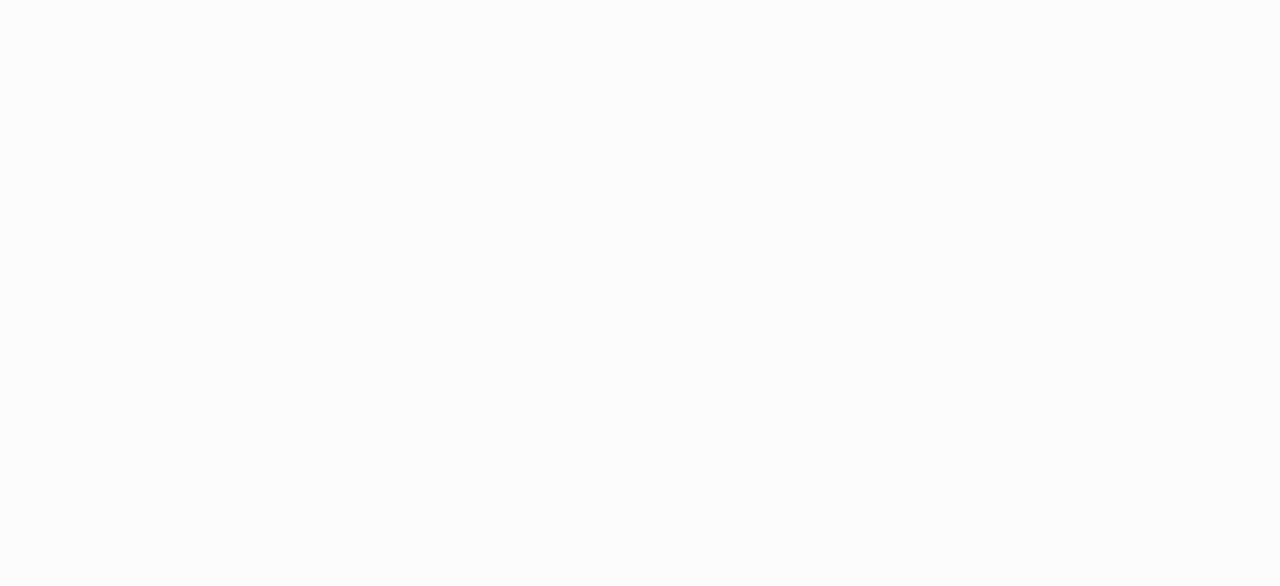
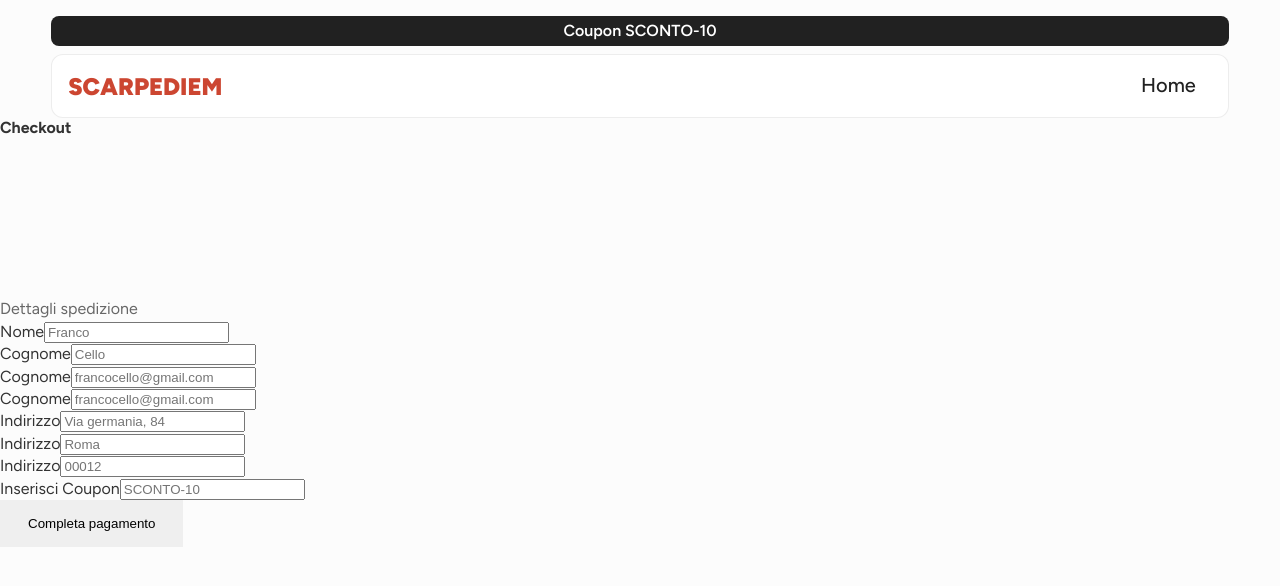
Before and after one commit to lorenzoferrante97/scarpe_diem, a React (Vite) app in the folder frontend/: page /checkout in a window 1280 px wide. Before the commit this address had no page. Shown: the top 586 px of the page. Built offline with nearby package versions, Linux system fonts and the light colour scheme.

Commit message:
add: checkout + cart + fix product page

```diff
--- a/frontend/src/App.jsx
+++ b/frontend/src/App.jsx
@@ -5,6 +5,7 @@
 import ProductPage from './pages/ProductPage'; //product
 import Cart from './components/Cart';
 import Search from './components/Search';
+import Checkout from './pages/Checkout';
 
 function App() {
   return (
@@ -16,6 +17,7 @@
             <Route path="/product/:slug" Component={ProductPage}></Route>
             <Route path="/cart" Component={Cart}></Route>
             <Route path="/search" Component={Search}></Route>
+            <Route path="/checkout" Component={Checkout}></Route>
           </Route>
         </Routes>
       </BrowserRouter>
--- a/frontend/src/components/Cart.jsx
+++ b/frontend/src/components/Cart.jsx
@@ -1,7 +1,54 @@
+import { useGlobalContext } from '../contexts/GlobalContext';
+import { useEffect } from 'react';
+
 export default function Cart() {
+  const { cart, cleanCart, setCartToLocal } = useGlobalContext();
+
+  console.log('cart: ', cart);
+
+  useEffect(() => {
+    setCartToLocal();
+  }, []);
+
   return (
     <>
-      <section>Carrello</section>
+      <main>
+        <section className="cart-header">
+          <h1 className="h1">Carrello</h1>
+        </section>
+        {/* elenco card carrello */}
+        <section className="cart-products-list">
+          {cart?.map((product, i) => {
+            const { name, image, price } = product;
+
+            return (
+              <div key={i} className="cart-card">
+                <figure className="cart-card-img">
+                  <img src={image} alt="" />
+                </figure>
+                {/* card info */}
+                <div className="cart-card-info">
+                  <span>{name}</span>
+                  {/* quantity */}
+                  <div>
+                    <span>Quantità</span>
+                    <span>2</span>
+                  </div>
+                  {/* price */}
+                  <div>
+                    <span>Prezzo</span>
+                    <span>{price}</span>
+                  </div>
+                </div>
+              </div>
+            );
+          })}
+        </section>
+        <section className="cart-actions">
+          <button>Procedi al Checkout</button>
+          <button onClick={() => cleanCart()}>Svuota Carrello</button>
+        </section>
+      </main>
     </>
   );
 }
--- a/frontend/src/components/HeroCarousel/HeroCarousel.jsx
+++ b/frontend/src/components/HeroCarousel/HeroCarousel.jsx
@@ -1,6 +1,6 @@
 import HeroCarouselSlide from './HeroCarouselSlide';
 import React, { useState, useEffect, useRef } from 'react';
-import { useGlobalContext } from "../../contexts/GlobalContext";
+import { useGlobalContext } from '../../contexts/GlobalContext';
 
 export default function HeroCarousel({ autoSlideInterval }) {
   const [currentIndex, setCurrentIndex] = useState(0);
@@ -19,10 +19,7 @@
   }, []);
 
   // Optional: Log the data for debugging
-  useEffect(() => {
-    console.log("mostSelledProduct:", mostSelledProduct);
-    console.log("mostRecentProduct:", mostRecentProduct);
-  }, [mostSelledProduct, mostRecentProduct]);
+  useEffect(() => {}, [mostSelledProduct, mostRecentProduct]);
 
   const nextSlide = () => {
     setCurrentIndex((prevIndex) => (prevIndex + 1) % slideCount);
--- a/frontend/src/index.css
+++ b/frontend/src/index.css
@@ -2,3 +2,4 @@
 @import './style/base.css';
 @import './style/home.css';
 @import './style/product.css';
+@import './style/cart.css';
--- /dev/null
+++ b/frontend/src/pages/Checkout.jsx
@@ -0,0 +1,68 @@
+export default function Checkout() {
+  return (
+    <>
+      <main>
+        <section>
+          <h1>Checkout</h1>
+        </section>
+        <section>
+          {/* form */}
+          <div>
+            <form>
+              {/* info spedizione -> mail, num tel, indirizzo sped, indirizzo fatt, coupon id */}
+              <div>
+                <p>Dettagli spedizione</p>
+                {/* nome */}
+                <div>
+                  <label htmlFor="name">Nome</label>
+                  <input type="text" name="name" placeholder="Franco" />
+                </div>
+                {/* cognome */}
+                <div>
+                  <label htmlFor="surname">Cognome</label>
+                  <input type="text" name="surname" placeholder="Cello" />
+                </div>
+                {/* mail */}
+                <div>
+                  <label htmlFor="email">Cognome</label>
+                  <input type="email" name="email" placeholder="francocello@gmail.com" />
+                </div>
+                {/* tel */}
+                <div>
+                  <label htmlFor="tel">Cognome</label>
+                  <input type="tel" name="tel" placeholder="francocello@gmail.com" />
+                </div>
+                {/* indirizzo spedizione */}
+                <div>
+                  <label htmlFor="indirizzosped">Indirizzo</label>
+                  <input type="text" name="indirizzosped" placeholder="Via germania, 84" />
+                </div>
+                {/* città */}
+                <div>
+                  <label htmlFor="city">Indirizzo</label>
+                  <input type="text" name="city" placeholder="Roma" />
+                </div>
+                {/* cap */}
+                <div>
+                  <label htmlFor="cap">Indirizzo</label>
+                  <input type="text" name="cap" placeholder="00012" />
+                </div>
+                {/* coupon */}
+                <div>
+                  <label htmlFor="coupon">Inserisci Coupon</label>
+                  <input type="text" name="coupon" placeholder="SCONTO-10" />
+                </div>
+              </div>
+              {/* actions */}
+              <div>
+                <button>Completa pagamento</button>
+              </div>
+            </form>
+          </div>
+          {/* riepilogo ordine */}
+          <div></div>
+        </section>
+      </main>
+    </>
+  );
+}
--- a/frontend/src/pages/ProductPage.jsx
+++ b/frontend/src/pages/ProductPage.jsx
@@ -1,21 +1,17 @@
 import { useState, useEffect } from 'react';
 import { useParams } from 'react-router-dom';
-// import axios from 'axios';
-// import { useGlobalContext } from '../contexts/GlobalContext';
+import { useGlobalContext } from '../contexts/GlobalContext';
 
 export default function ProductPage() {
+  const { cart, addToCart, setCartToLocal } = useGlobalContext();
+
   const [product, setProduct] = useState(null);
 
   const { slug } = useParams();
 
   useEffect(() => {
-    // axios
-    //   .get(`http://localhost:3000/products/${slug}`)
-    //   .then((res) => setProduct(res)) //setProduct(res.data))
-    //   .then((res) => console.log(res))
-    //   .catch((error) => console.error('errore nel recupero del prodotto', error));
-
     fetchProduct(slug);
+    setCartToLocal();
   }, []);
 
   const fetchProduct = (slug) => {
@@ -30,13 +26,17 @@
       });
     // console.log(product)
   };
-    // console.log(product)
+  // console.log(product)
+
+  console.log('cart: ', cart);
 
   return (
     <main>
       {/* Sezione prodotto */}
       <section className="product-section">
-        <figure className="product-image"><img src={product?.image} alt={product?.name} /></figure>
+        <figure className="product-image">
+          <img src={product?.image} alt={product?.name} />
+        </figure>
 
         <div className="product-info">
           <div className="product-details">
@@ -53,7 +53,15 @@
               Taglia
             </label>
 
-            {/* questa parte non è corretta come logica perchè la size va cercata nella tabella "product_size" */}
+            {/* seleziona taglia */}
+            <select>
+              <option value="">Seleziona taglia</option>
+              {/* map di array taglie con altri option */}
+            </select>
+
+            {/* seleziona quantità */}
+            <label htmlFor="quantity">Quantità</label>
+            <input type="number" name="quantity" min="1" />
 
             {/* <select id="size">
               <option>Seleziona una taglia</option>
@@ -64,7 +72,9 @@
 
             {/* mancano le icone */}
             <div className="card-actions-box buttons-container">
-              <button className="btn-accent">Aggiungi al carrello</button>
+              <button className="btn-accent" onClick={() => addToCart(product)}>
+                Aggiungi al carrello
+              </button>
               <button className="btn-sec">Salva nella wishlist</button>
             </div>
           </div>
--- /dev/null
+++ b/frontend/src/style/cart.css
@@ -0,0 +1,63 @@
+.cart-header {
+  width: 80%;
+  margin: 0 auto;
+}
+
+/* section lista prodotti nel carrello */
+.cart-products-list {
+  display: grid;
+  grid-template-columns: 1fr;
+  width: 80%;
+  margin: 0 auto;
+  gap: 2rem;
+}
+
+/* CART CARD -------- */
+
+.cart-card {
+  display: flex;
+  width: 100%;
+  align-items: center;
+  justify-content: start;
+  gap: 1rem;
+}
+
+/* cart card img */
+.cart-card-img {
+  width: 80px;
+}
+
+/* CART ACTIONS ---------- */
+.cart-actions {
+  width: 92%;
+  margin: 0 auto;
+  display: flex;
+  flex-direction: column;
+  gap: 0.5rem;
+}
+
+/* TABLET MINI -------------------------------------------------- */
+@media (min-width: 576px) {
+  .cart-actions {
+    width: fit-content;
+    flex-direction: row;
+  }
+}
+
+/* TABLET -------------------------------------------------- */
+@media (min-width: 768px) {
+  .cart-products-list {
+    grid-template-columns: 1fr 1fr;
+  }
+}
+
+/* LAPTOP -------------------------------------------------- */
+@media (min-width: 992px) {
+}
+
+/* DESKTOP -------------------------------------------------- */
+@media (min-width: 1280px) {
+  .cart-products-list {
+    grid-template-columns: 1fr 1fr 1fr;
+  }
+}
```
Also changed, not shown: frontend/src/contexts/GlobalContext.jsx (+61 -14 lines).
